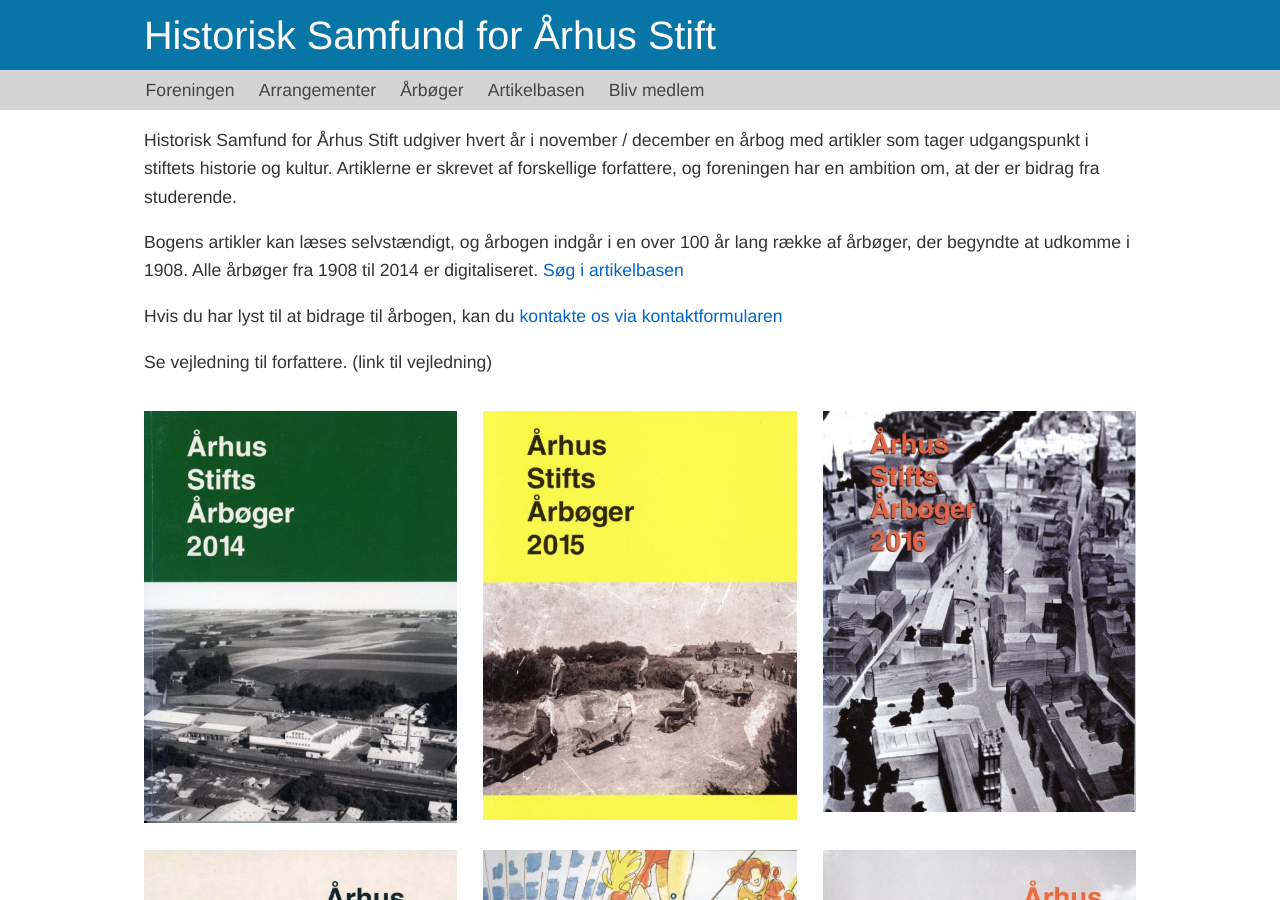
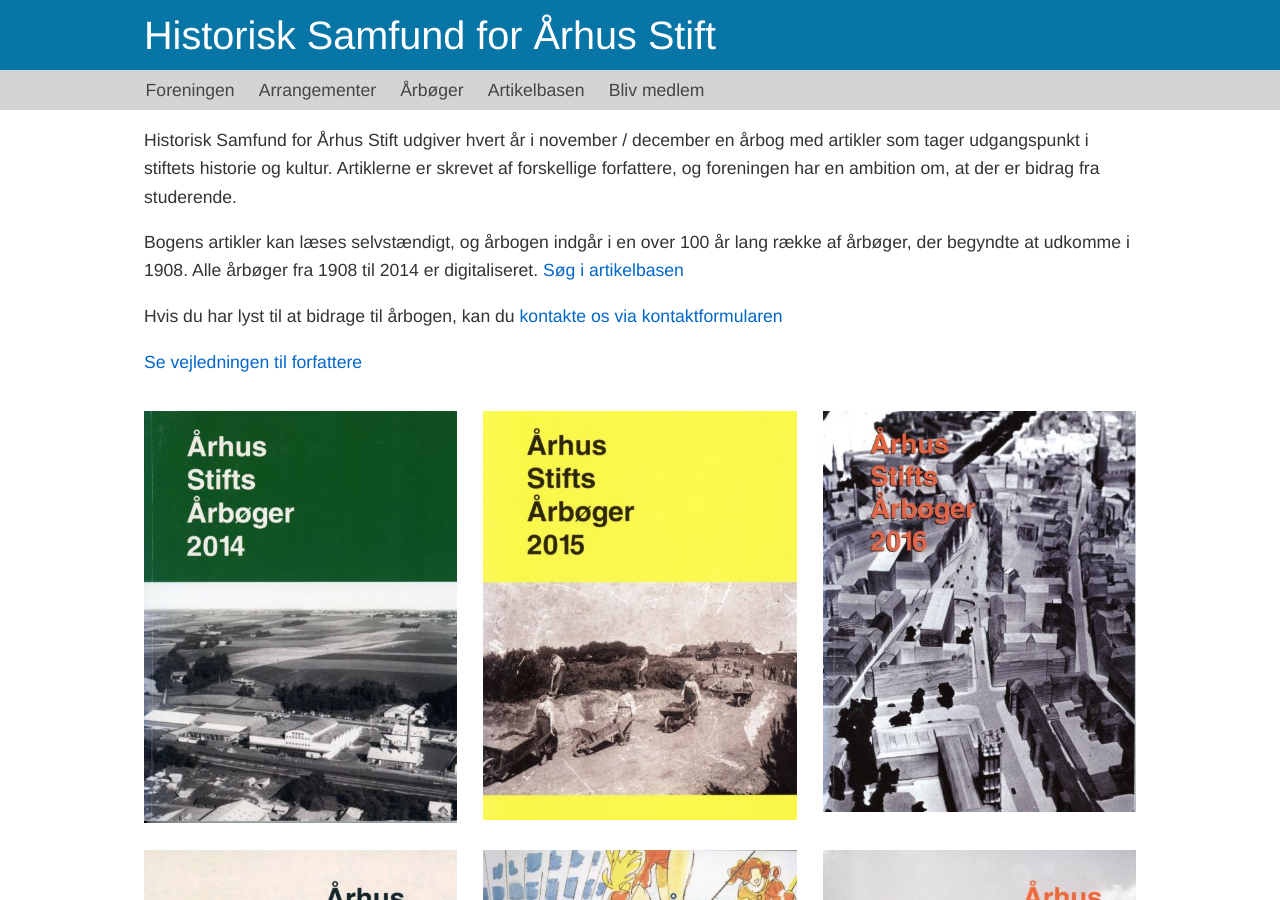
Before and after one commit to guldhorn/historisk-samfund, a Jekyll site: the page built from aarboeger/index.md, in a window 1280 px wide and 900 px high. Built offline with Jekyll 4.4.1, drawn with Linux system fonts in a browser that asks for light colours.

Commit message:
Update index.md

```diff
--- a/aarboeger/index.md
+++ b/aarboeger/index.md
@@ -10,7 +10,7 @@ title: Årbøger
     </div>
     <div>
         <p>Hvis du har lyst til at bidrage til årbogen, kan du <a href="{{ 'kontakt' | relative_url }}">kontakte os via kontaktformularen</a></p>
-        <p>Se vejledning til forfattere. (link til vejledning)</p>
+        <p><a href="{{ 'Forfattervejledning.pdf' | relative_url }}">Se vejledningen til forfattere</a></p>
     </div>
 </div>
 
```
